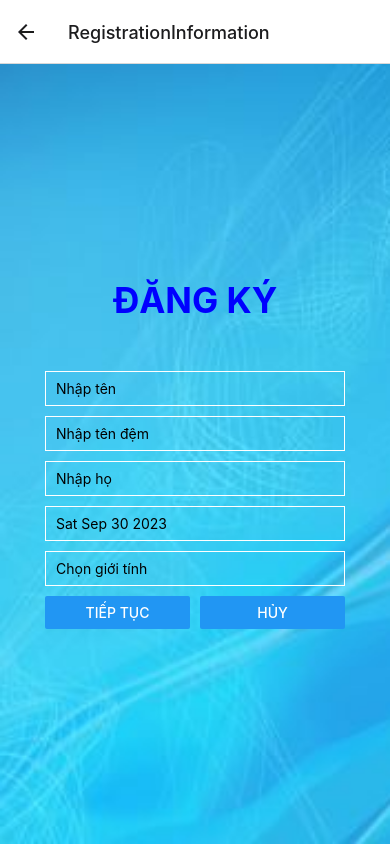
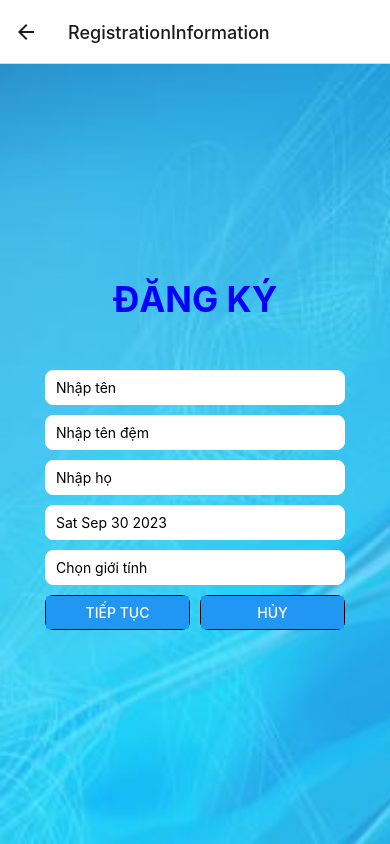
Before and after one commit to piternguyen/Assigment_React, a React Native app: screen /RegistrationInformation in a window 390 px wide. Built offline with nearby package versions, Linux system fonts and the light colour scheme.

Commit message:
update 02/10/2023

```diff
--- a/HomeScreen.js
+++ b/HomeScreen.js
@@ -37,7 +37,7 @@ const HomeScreen = ({navigation, onSearch}) => {
                     <View style = {{width: 40, height: 40, borderColor: 'black', borderWidth: 1, borderRadius: 20, alignItems: 'center', justifyContent: 'center', backgroundColor: 'white'}}>
                         <Ionicons name = "people" size={20} color= 'black' onPress={() => navigation.navigate('User')}/>
                     </View>
-                    <TouchableOpacity onPress={() => navigation.navigate('NewPost')} style={{ marginLeft: 10, backgroundColor: 'white', width: 250, height: 25, justifyContent: 'center'}}>
+                    <TouchableOpacity onPress={() => navigation.navigate('NewPost')} style={{ marginLeft: 10, backgroundColor: 'white', width: 250, height: 25, justifyContent: 'center', borderRadius: 8}}>
                         <Text style = {{padding: 5}}>Bạn đang nghĩ gì?</Text>
                     </TouchableOpacity>
                 </View>
--- a/LoginScreen.js
+++ b/LoginScreen.js
@@ -27,7 +27,7 @@ const LoginScreen = ({navigation}) => {
                 onChangeText={(text) => setPass(text)}
                 secureTextEntry={true}
             ></TextInput>
-            <View style = {{width: 300}}>
+            <View style = {{width: 300, borderColor: 'black', borderWidth: 1, borderRadius: 8, backgroundColor: 'white'}}>
             <Button title="Sign In" onPress={() => {navigation.navigate('Quay lại')}}></Button>
             </View>
             <View style = {{margin: 20, flexDirection: "row"}}>
--- a/Registration.js
+++ b/Registration.js
@@ -40,14 +40,14 @@ const RegistrationInformation = ({navigation}) => {
             <TextInput
                 value={ten}
                 placeholder="Nhập tên"
-                style={{ borderColor: "white", borderWidth: 1, height: 35, width: 300, marginBottom: 10, paddingHorizontal: 10}}
+                style={{ borderColor: "white", borderWidth: 1, height: 35, width: 300, marginBottom: 10, paddingHorizontal: 10, backgroundColor: 'white', borderRadius: 8}}
                 onChangeText={(text) => setTen(text)}
             ></TextInput>
 
             <TextInput
                 value={tenDem}
                 placeholder="Nhập tên đệm"
-                style={{borderColor: "white", borderWidth: 1, height: 35, width: 300, marginBottom: 10, paddingHorizontal: 10}}
+                style={{borderColor: "white", borderWidth: 1, height: 35, width: 300, marginBottom: 10, paddingHorizontal: 10, backgroundColor: 'white', borderRadius: 8}}
                 onChangeText={(text) => setTenDem(text)}
                 secureTextEntry={true}
             ></TextInput>
@@ -55,13 +55,13 @@ const RegistrationInformation = ({navigation}) => {
             <TextInput
                 value={ho}
                 placeholder="Nhập họ"
-                style={{borderColor: "white", borderWidth: 1, height: 35, width: 300, marginBottom: 10, paddingHorizontal: 10}}
+                style={{borderColor: "white", borderWidth: 1, height: 35, width: 300, marginBottom: 10, paddingHorizontal: 10, backgroundColor: 'white', borderRadius: 8}}
                 onChangeText={(text) => setHo(text)}
                 secureTextEntry={true}
             ></TextInput>
             <TouchableOpacity
               onPress={() => setShowDatePicker(true)}
-              style={{ borderColor: "white", borderWidth: 1, height: 35, width: 300, marginBottom: 10, paddingHorizontal: 10, justifyContent: 'center' }}
+              style={{ borderColor: "white", borderWidth: 1, height: 35, width: 300, marginBottom: 10, paddingHorizontal: 10, justifyContent: 'center', backgroundColor: 'white', borderRadius: 8 }}
             >
               <Text>{ngaySinh.toDateString()}</Text>
             </TouchableOpacity>
@@ -73,7 +73,7 @@ const RegistrationInformation = ({navigation}) => {
 
             <TouchableOpacity
               onPress={openGenderModal}
-              style={{ borderColor: "white", borderWidth: 1, height: 35, width: 300, marginBottom: 10, paddingHorizontal: 10, justifyContent: 'center' }}
+              style={{ borderColor: "white", borderWidth: 1, height: 35, width: 300, marginBottom: 10, paddingHorizontal: 10, justifyContent: 'center' , backgroundColor: 'white', borderRadius: 8}}
             >
               <Text>{selectedGender || "Chọn giới tính"}</Text>
             </TouchableOpacity>
@@ -102,10 +102,10 @@ const RegistrationInformation = ({navigation}) => {
 
 
             <View style = {{flexDirection: "row"}}>
-                <View style = {{width: 145}}>
+                <View style = {{width: 145, borderColor: 'black', borderWidth: 1, borderRadius: 8, backgroundColor: 'white'}}>
                     <Button title="Tiếp tục" onPress={() => {navigation.navigate('SignUp')}}></Button>
                 </View>
-                <View style = {{width: 145, marginLeft: 10}}>
+                <View style = {{width: 145, marginLeft: 10, borderColor: 'black', borderWidth: 1, borderRadius: 8, backgroundColor: 'white'}}>
                     <Button title="Hủy" onPress={() => navigation.navigate('Login')} style = {{marginLeft: 10}}></Button>
                 </View>
             </View>
--- a/SignUpScreen.js
+++ b/SignUpScreen.js
@@ -18,14 +18,14 @@ const LoginScreen = ({navigation}) => {
             <TextInput
                 value={mail}
                 placeholder="Nhập Email"
-                style={{ borderColor: "white", borderWidth: 1, height: 35, width: 300, marginBottom: 10, paddingHorizontal: 10}}
+                style={{ borderColor: "white", borderWidth: 1, height: 35, width: 300, marginBottom: 10, paddingHorizontal: 10, backgroundColor: 'white', borderRadius: 8}}
                 onChangeText={(text) => setMail(text)}
             ></TextInput>
 
             <TextInput
                 value={pass}
                 placeholder="Nhập Pass"
-                style={{borderColor: "white", borderWidth: 1, height: 35, width: 300, marginBottom: 10, paddingHorizontal: 10}}
+                style={{borderColor: "white", borderWidth: 1, height: 35, width: 300, marginBottom: 10, paddingHorizontal: 10, backgroundColor: 'white', borderRadius: 8}}
                 onChangeText={(text) => setPass(text)}
                 secureTextEntry={true}
             ></TextInput>
@@ -33,15 +33,15 @@ const LoginScreen = ({navigation}) => {
             <TextInput
                 value={confirmPass}
                 placeholder="Confirm Pass"
-                style={{borderColor: "white", borderWidth: 1, height: 35, width: 300, marginBottom: 70, paddingHorizontal: 10}}
+                style={{borderColor: "white", borderWidth: 1, height: 35, width: 300, marginBottom: 70, paddingHorizontal: 10, backgroundColor: 'white', borderRadius: 8}}
                 onChangeText={(text) => setconfirmPass(text)}
                 secureTextEntry={true}
             ></TextInput>
             <View style = {{flexDirection: "row"}}>
-                <View style = {{width: 145}}>
+                <View style = {{width: 145, borderColor: 'black', borderWidth: 1, borderRadius: 8, backgroundColor: 'white'}}>
                     <Button title="Quay lại" onPress={() => {navigation.navigate('RegistrationInformation')}}></Button>
                 </View>
-                <View style = {{width: 145, marginLeft: 10}}>
+                <View style = {{width: 145, marginLeft: 10, borderColor: 'black', borderWidth: 1, borderRadius: 8, backgroundColor: 'white'}}>
                     <Button title="SignUp" onPress={() => navigation.navigate('Login')} style = {{marginLeft: 10}}></Button>
                 </View>
             </View>
```
Also changed, not shown: itemListNew.js (added, +14 -0 lines).
